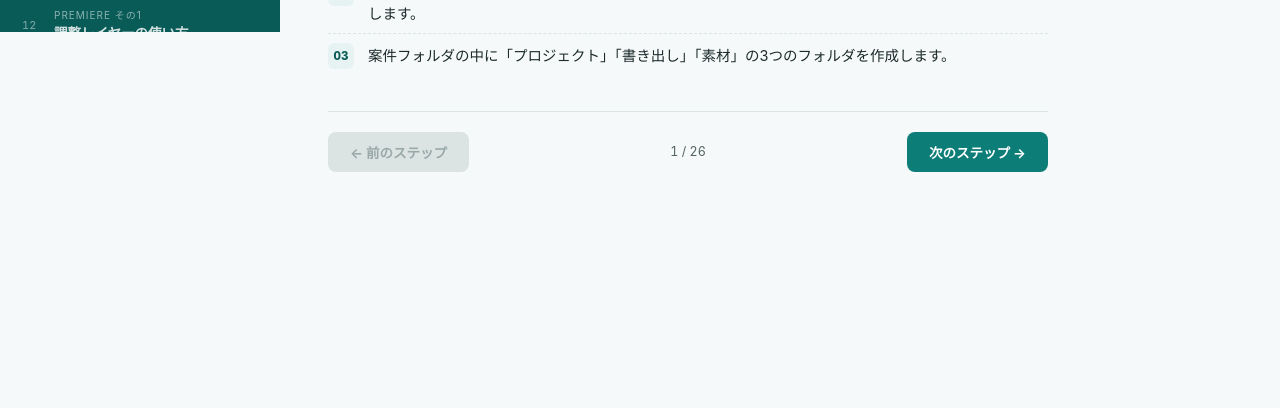
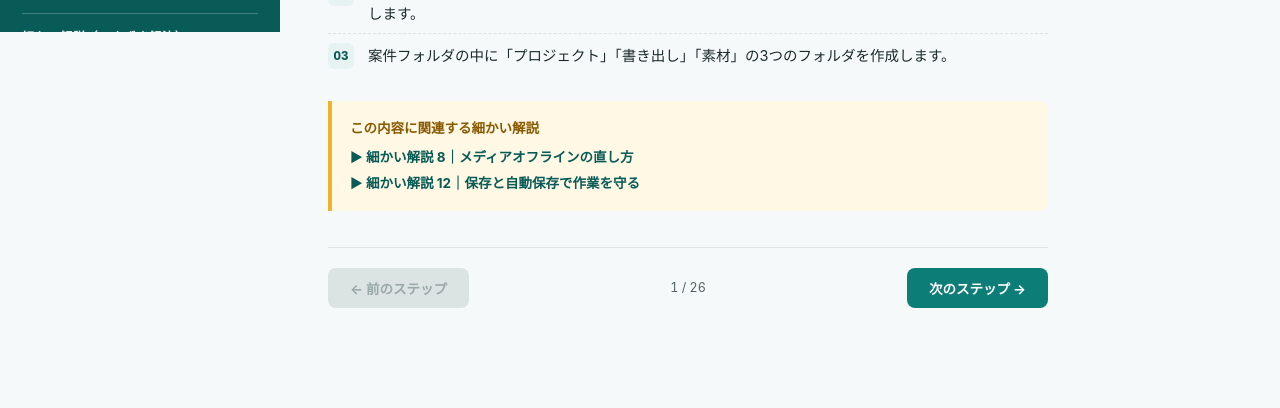
Before and after one commit to SyuroB-LICO-Fukuoka/syuroB-LICO, a plain HTML site: page course.html in a window 1280 px wide. Shown: the part 768-1176 px from the top of the page. Before the commit the page ends 1040 px from the top, so only its background shows below. Drawn offline with Linux system fonts and the light colour scheme.

Commit message:
動画編集講座：細かい解説15本をサイドバーでグループ化し、各ステップに関連リンクを追加
Co-Authored-By: Claude Sonnet 5.5 <noreply@anthropic.com>

```diff
--- a/course.html
+++ b/course.html
@@ -25,6 +25,12 @@ html,body{margin:0;height:100%;background:var(--ground);color:var(--ink);font-fa
 .nav-label{font-size:10px;letter-spacing:.1em;opacity:.65;}
 .nav-title{font-size:13.5px;font-weight:600;}
 
+.nav-group{margin:18px 22px 6px;padding-top:14px;border-top:1px solid rgba(255,255,255,.25);font-size:12px;font-weight:800;letter-spacing:.06em;color:#fff;opacity:.9;line-height:1.5;}
+.nav-group small{display:block;font-weight:500;opacity:.75;margin-top:2px;letter-spacing:0;}
+.related{max-width:720px;margin:26px 0 8px;padding:16px 18px;background:#fff8e5;border-left:4px solid var(--amber);border-radius:0 10px 10px 0;font-size:13.5px;}
+.related b{display:block;margin-bottom:6px;color:#8a5a00;}
+.related a{display:block;color:var(--teal-dark);font-weight:700;text-decoration:none;padding:3px 0;cursor:pointer;}
+.related a:hover{text-decoration:underline;}
 .main{flex:1;min-width:0;padding:40px 48px 100px;}
 .panel-head{margin-bottom:20px;}
 .step-label{display:inline-block;background:var(--teal);color:#fff;font-size:11.5px;font-weight:700;letter-spacing:.1em;padding:5px 14px;border-radius:20px;margin-bottom:12px;}
@@ -133,65 +139,66 @@ table.settings tr:nth-child(even) td{background:#fafcfc;}
           <span class="nav-num">11</span>
           <span class="nav-text"><span class="nav-label">STEP 7</span><span class="nav-title">動画の書き出し・プロマネ</span></span>
         </button>
+<div class="nav-group">細かい解説（つまずき解決）<small>1〜11の流れの中で困りやすい点を、1本ずつ解説。必要なところだけ見てください</small></div>
 <button class="nav-item" data-target="p1" onclick="selectStep('p1')">
           <span class="nav-num">12</span>
-          <span class="nav-text"><span class="nav-label">PREMIERE その1</span><span class="nav-title">調整レイヤーの使い方</span></span>
+          <span class="nav-text"><span class="nav-label">細かい解説 1</span><span class="nav-title">調整レイヤーの使い方</span></span>
         </button>
 <button class="nav-item" data-target="p2" onclick="selectStep('p2')">
           <span class="nav-num">13</span>
-          <span class="nav-text"><span class="nav-label">PREMIERE その2</span><span class="nav-title">エフェクトの使い方</span></span>
+          <span class="nav-text"><span class="nav-label">細かい解説 2</span><span class="nav-title">エフェクトの使い方</span></span>
         </button>
 <button class="nav-item" data-target="p3" onclick="selectStep('p3')">
           <span class="nav-num">14</span>
-          <span class="nav-text"><span class="nav-label">PREMIERE その3</span><span class="nav-title">テロップの色を一括変更</span></span>
+          <span class="nav-text"><span class="nav-label">細かい解説 3</span><span class="nav-title">テロップの色を一括変更</span></span>
         </button>
 <button class="nav-item" data-target="p4" onclick="selectStep('p4')">
           <span class="nav-num">15</span>
-          <span class="nav-text"><span class="nav-label">PREMIERE その4</span><span class="nav-title">テロップの背景を一括変更</span></span>
+          <span class="nav-text"><span class="nav-label">細かい解説 4</span><span class="nav-title">テロップの背景を一括変更</span></span>
         </button>
 <button class="nav-item" data-target="p5" onclick="selectStep('p5')">
           <span class="nav-num">16</span>
-          <span class="nav-text"><span class="nav-label">PREMIERE その5</span><span class="nav-title">AIでテロップを自動で入れる</span></span>
+          <span class="nav-text"><span class="nav-label">細かい解説 5</span><span class="nav-title">AIでテロップを自動で入れる</span></span>
         </button>
 <button class="nav-item" data-target="p6" onclick="selectStep('p6')">
           <span class="nav-num">17</span>
-          <span class="nav-text"><span class="nav-label">PREMIERE その6</span><span class="nav-title">BGMを伸ばして使う</span></span>
+          <span class="nav-text"><span class="nav-label">細かい解説 6</span><span class="nav-title">BGMを伸ばして使う</span></span>
         </button>
 <button class="nav-item" data-target="p7" onclick="selectStep('p7')">
           <span class="nav-num">18</span>
-          <span class="nav-text"><span class="nav-label">PREMIERE その7</span><span class="nav-title">全選択を最短で</span></span>
+          <span class="nav-text"><span class="nav-label">細かい解説 7</span><span class="nav-title">全選択を最短で</span></span>
         </button>
 <button class="nav-item" data-target="p8" onclick="selectStep('p8')">
           <span class="nav-num">19</span>
-          <span class="nav-text"><span class="nav-label">PREMIERE その8</span><span class="nav-title">メディアオフラインの直し方</span></span>
+          <span class="nav-text"><span class="nav-label">細かい解説 8</span><span class="nav-title">メディアオフラインの直し方</span></span>
         </button>
 <button class="nav-item" data-target="p9" onclick="selectStep('p9')">
           <span class="nav-num">20</span>
-          <span class="nav-text"><span class="nav-label">PREMIERE その9</span><span class="nav-title">再生のカクつきを直す</span></span>
+          <span class="nav-text"><span class="nav-label">細かい解説 9</span><span class="nav-title">再生のカクつきを直す</span></span>
         </button>
 <button class="nav-item" data-target="p10" onclick="selectStep('p10')">
           <span class="nav-num">21</span>
-          <span class="nav-text"><span class="nav-label">PREMIERE その10</span><span class="nav-title">パネルが消えたときの直し方</span></span>
+          <span class="nav-text"><span class="nav-label">細かい解説 10</span><span class="nav-title">パネルが消えたときの直し方</span></span>
         </button>
 <button class="nav-item" data-target="p11" onclick="selectStep('p11')">
           <span class="nav-num">22</span>
-          <span class="nav-text"><span class="nav-label">PREMIERE その11</span><span class="nav-title">音が出ないときの確認</span></span>
+          <span class="nav-text"><span class="nav-label">細かい解説 11</span><span class="nav-title">音が出ないときの確認</span></span>
         </button>
 <button class="nav-item" data-target="p12" onclick="selectStep('p12')">
           <span class="nav-num">23</span>
-          <span class="nav-text"><span class="nav-label">PREMIERE その12</span><span class="nav-title">保存と自動保存で作業を守る</span></span>
+          <span class="nav-text"><span class="nav-label">細かい解説 12</span><span class="nav-title">保存と自動保存で作業を守る</span></span>
         </button>
 <button class="nav-item" data-target="p13" onclick="selectStep('p13')">
           <span class="nav-num">24</span>
-          <span class="nav-text"><span class="nav-label">PREMIERE その13</span><span class="nav-title">映像の黒い帯を消す</span></span>
+          <span class="nav-text"><span class="nav-label">細かい解説 13</span><span class="nav-title">映像の黒い帯を消す</span></span>
         </button>
 <button class="nav-item" data-target="p14" onclick="selectStep('p14')">
           <span class="nav-num">25</span>
-          <span class="nav-text"><span class="nav-label">PREMIERE その14</span><span class="nav-title">すき間・勝手に動く問題の直し方</span></span>
+          <span class="nav-text"><span class="nav-label">細かい解説 14</span><span class="nav-title">すき間・勝手に動く問題の直し方</span></span>
         </button>
 <button class="nav-item" data-target="p15" onclick="selectStep('p15')">
           <span class="nav-num">26</span>
-          <span class="nav-text"><span class="nav-label">PREMIERE その15</span><span class="nav-title">書き出しの設定と失敗したときの対処</span></span>
+          <span class="nav-text"><span class="nav-label">細かい解説 15</span><span class="nav-title">書き出しの設定と失敗したときの対処</span></span>
         </button>
   </div>
   <div class="main">
@@ -210,6 +217,7 @@ table.settings tr:nth-child(even) td{background:#fafcfc;}
 <li>案件フォルダの中に「プロジェクト」「書き出し」「素材」の3つのフォルダを作成します。</li></ol>
 
 
+          <div class="related"><b>この内容に関連する細かい解説</b><a onclick="selectStep('p8')">▶ 細かい解説 8｜メディアオフラインの直し方</a><a onclick="selectStep('p12')">▶ 細かい解説 12｜保存と自動保存で作業を守る</a></div>
     </div>
 
 
@@ -229,6 +237,7 @@ table.settings tr:nth-child(even) td{background:#fafcfc;}
 <li>画面が開いたら、右下の「スキップ」をクリックして次へ進みます。</li></ol>
       <div class="callout warn"><strong>注意｜プロジェクトや素材を削除しない</strong><br>Premiere ProはPC内のファイルを参照して編集します。編集中のプロジェクトや使用中の素材を削除しないよう注意してください。</div>
 
+          <div class="related"><b>この内容に関連する細かい解説</b><a onclick="selectStep('p13')">▶ 細かい解説 13｜映像の黒い帯を消す</a><a onclick="selectStep('p9')">▶ 細かい解説 9｜再生のカクつきを直す</a></div>
     </div>
 
 
@@ -252,6 +261,7 @@ table.settings tr:nth-child(even) td{background:#fafcfc;}
 <tr><td>右上</td><td>エフェクトコントロール／エッセンシャルグラフィックス（プロパティ）／テキスト</td></tr>
 <tr><td>左下</td><td>ツール</td></tr>
 <tr><td>中央下</td><td>タイムライン</td></tr></table>
+          <div class="related"><b>この内容に関連する細かい解説</b><a onclick="selectStep('p10')">▶ 細かい解説 10｜パネルが消えたときの直し方</a><a onclick="selectStep('p9')">▶ 細かい解説 9｜再生のカクつきを直す</a></div>
     </div>
 
 
@@ -282,6 +292,7 @@ table.settings tr:nth-child(even) td{background:#fafcfc;}
 <tr><td>リップル削除</td><td>F</td></tr>
 <tr><td>トラック後方 / 前方選択ツール</td><td>Z / X</td></tr>
 <tr><td>右へシャトル</td><td>C</td></tr></table>
+          <div class="related"><b>この内容に関連する細かい解説</b><a onclick="selectStep('p7')">▶ 細かい解説 7｜全選択を最短で</a><a onclick="selectStep('p14')">▶ 細かい解説 14｜すき間・勝手に動く問題の直し方</a></div>
     </div>
 
 
@@ -301,6 +312,7 @@ table.settings tr:nth-child(even) td{background:#fafcfc;}
 <li>音声のカットができたら、動画素材も同様にインポート・配置・カットを行います。</li></ol>
       <div class="callout warn"><strong>注意｜耳と波形の両方で確認</strong><br>必ず音を聴きながら、音声波形も見てカットします。波形が盛り上がっている位置で切ると「プツッ」という破裂音が入ることがあります。</div>
 
+          <div class="related"><b>この内容に関連する細かい解説</b><a onclick="selectStep('p14')">▶ 細かい解説 14｜すき間・勝手に動く問題の直し方</a><a onclick="selectStep('p7')">▶ 細かい解説 7｜全選択を最短で</a><a onclick="selectStep('p2')">▶ 細かい解説 2｜エフェクトの使い方</a><a onclick="selectStep('p1')">▶ 細かい解説 1｜調整レイヤーの使い方</a></div>
     </div>
 
 
@@ -324,6 +336,7 @@ table.settings tr:nth-child(even) td{background:#fafcfc;}
 <tr><td>フォントサイズ</td><td>90</td></tr>
 <tr><td>背景（長方形）の塗り</td><td>黒</td></tr>
 <tr><td>背景（長方形）の不透明度</td><td>90%</td></tr></table>
+          <div class="related"><b>この内容に関連する細かい解説</b><a onclick="selectStep('p5')">▶ 細かい解説 5｜AIでテロップを自動で入れる</a><a onclick="selectStep('p3')">▶ 細かい解説 3｜テロップの色を一括変更</a><a onclick="selectStep('p4')">▶ 細かい解説 4｜テロップの背景を一括変更</a></div>
     </div>
 
 
@@ -343,6 +356,7 @@ table.settings tr:nth-child(even) td{background:#fafcfc;}
 <tr><td>ストローク</td><td>テロップの縁</td></tr>
 <tr><td>シャドウ</td><td>テロップの影や光</td></tr>
 <tr><td>フォントサイズ</td><td>テロップの大きさ</td></tr></table>
+          <div class="related"><b>この内容に関連する細かい解説</b><a onclick="selectStep('p3')">▶ 細かい解説 3｜テロップの色を一括変更</a><a onclick="selectStep('p4')">▶ 細かい解説 4｜テロップの背景を一括変更</a><a onclick="selectStep('p7')">▶ 細かい解説 7｜全選択を最短で</a></div>
     </div>
 
 
@@ -360,6 +374,7 @@ table.settings tr:nth-child(even) td{background:#fafcfc;}
 <li>「振幅と圧縮」→「ダイナミック」→「リミッター」にチェックし、-15〜-20 dB程度に設定します。</li></ol>
       <div class="callout warn">素材を使う前に、利用規約・商用利用の可否・著作権上の問題がないかを確認してください。</div>
 
+          <div class="related"><b>この内容に関連する細かい解説</b><a onclick="selectStep('p11')">▶ 細かい解説 11｜音が出ないときの確認</a></div>
     </div>
 
 
@@ -377,6 +392,7 @@ table.settings tr:nth-child(even) td{background:#fafcfc;}
 <li>「エフェクトコントロール」の「モーション」で「位置」と「スケール」を調整します。</li></ol>
 
 
+          <div class="related"><b>この内容に関連する細かい解説</b><a onclick="selectStep('p1')">▶ 細かい解説 1｜調整レイヤーの使い方</a><a onclick="selectStep('p2')">▶ 細かい解説 2｜エフェクトの使い方</a></div>
     </div>
 
 
@@ -395,6 +411,7 @@ table.settings tr:nth-child(even) td{background:#fafcfc;}
 <li>動画の終わりに合わせて長さをカットし、終端をドラッグしてフェードアウトを設定します。</li></ol>
       <div class="callout info">最後は音を聴いて、BGMが自然に小さくなり動画と一緒に終わることを確認します。</div>
 
+          <div class="related"><b>この内容に関連する細かい解説</b><a onclick="selectStep('p6')">▶ 細かい解説 6｜BGMを伸ばして使う</a><a onclick="selectStep('p11')">▶ 細かい解説 11｜音が出ないときの確認</a></div>
     </div>
 
 
@@ -415,6 +432,7 @@ table.settings tr:nth-child(even) td{background:#fafcfc;}
       <table class="settings"><tr><th>確認項目</th><th>講座での指定</th></tr><tr><td>ファイル名</td><td>末尾の .mp4 を残す</td></tr>
 <tr><td>保存先</td><td>動画編集 → 動画編集講座 → 書き出し</td></tr>
 <tr><td>プリセット</td><td>高品質1080p HD</td></tr></table>
+          <div class="related"><b>この内容に関連する細かい解説</b><a onclick="selectStep('p15')">▶ 細かい解説 15｜書き出しの設定と失敗したときの対処</a><a onclick="selectStep('p12')">▶ 細かい解説 12｜保存と自動保存で作業を守る</a></div>
     </div>
 
 
```
